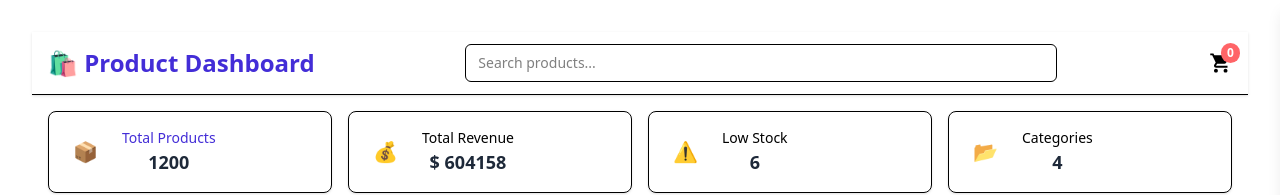
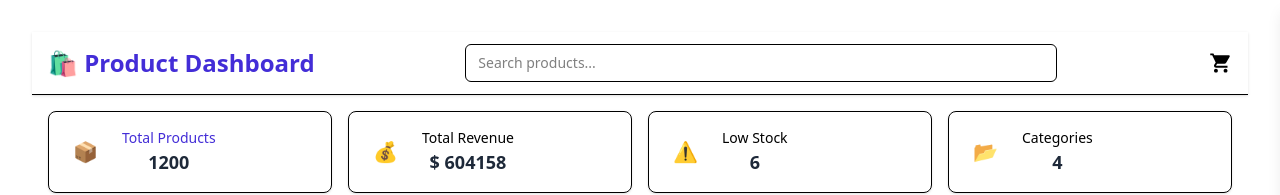
Before and after one commit to joydeep2001/product-dashboard-react, a React (Vite) app: page / in a window 1280 px wide. Shown: the top 195 px of the page. Built offline with nearby package versions, Linux system fonts and the light colour scheme.

Commit message:
cart badge update.

```diff
--- a/src/components/Header.jsx
+++ b/src/components/Header.jsx
@@ -1,7 +1,6 @@
 import { useContext } from "react";
 import { IoMdCart } from "react-icons/io";
 import { CartContext } from "../context/cartContext";
-
 
 const Header = ({ cartCount, query, setQuery, onCartOpen }) => {
   const { cartItems } = useContext(CartContext);
@@ -27,9 +26,13 @@ const Header = ({ cartCount, query, setQuery, onCartOpen }) => {
           <span onClick={onCartOpen} className="text-2xl cursor-pointer">
             <IoMdCart />
           </span>
-          <span className="absolute -top-2 -right-2 bg-red-400 text-white text-xs font-semibold px-1.5 py-0.5 rounded-full">
-            {cartItems.length}
-          </span>
+          {cartItems.length > 0 ? (
+            <span className="absolute -top-2 -right-2 bg-red-400 text-white text-xs font-semibold px-1.5 py-0.5 rounded-full">
+              {cartItems.length}
+            </span>
+          ) : (
+            <></>
+          )}
         </div>
       </div>
     </header>
```
